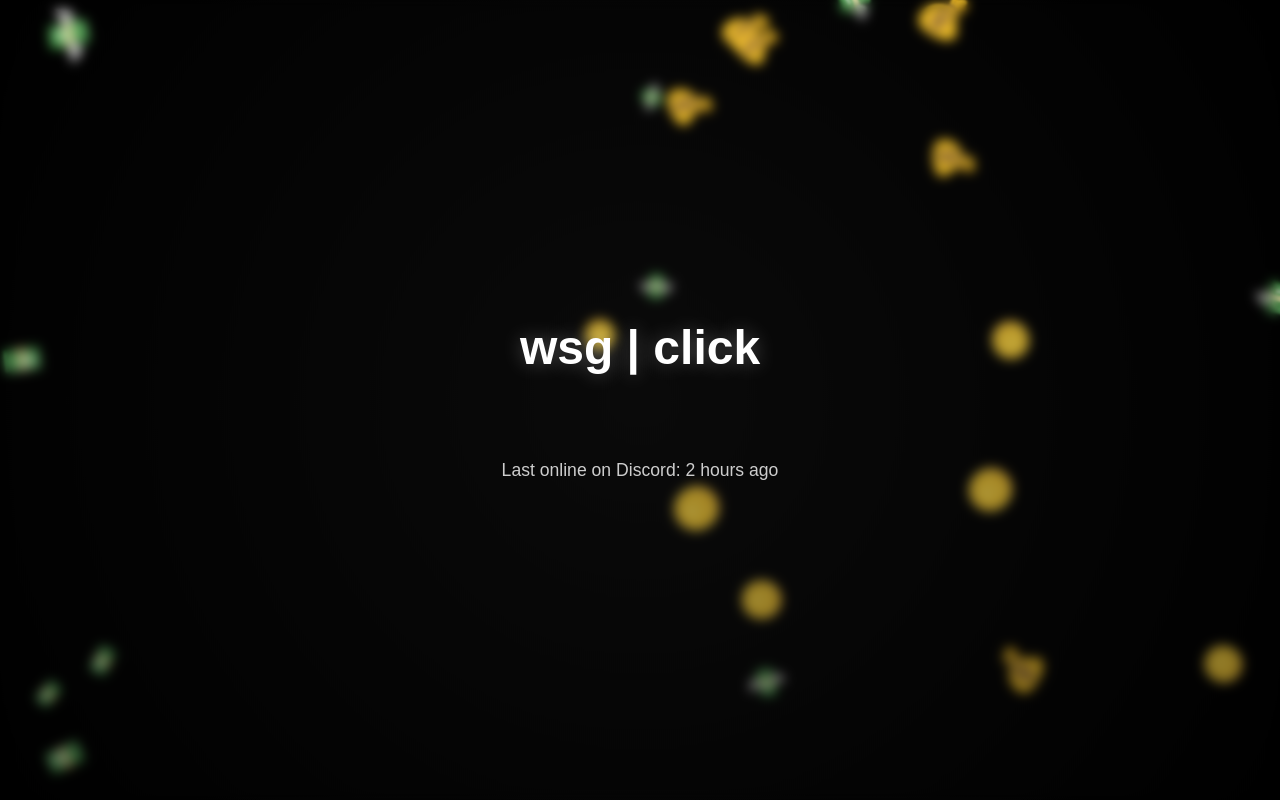
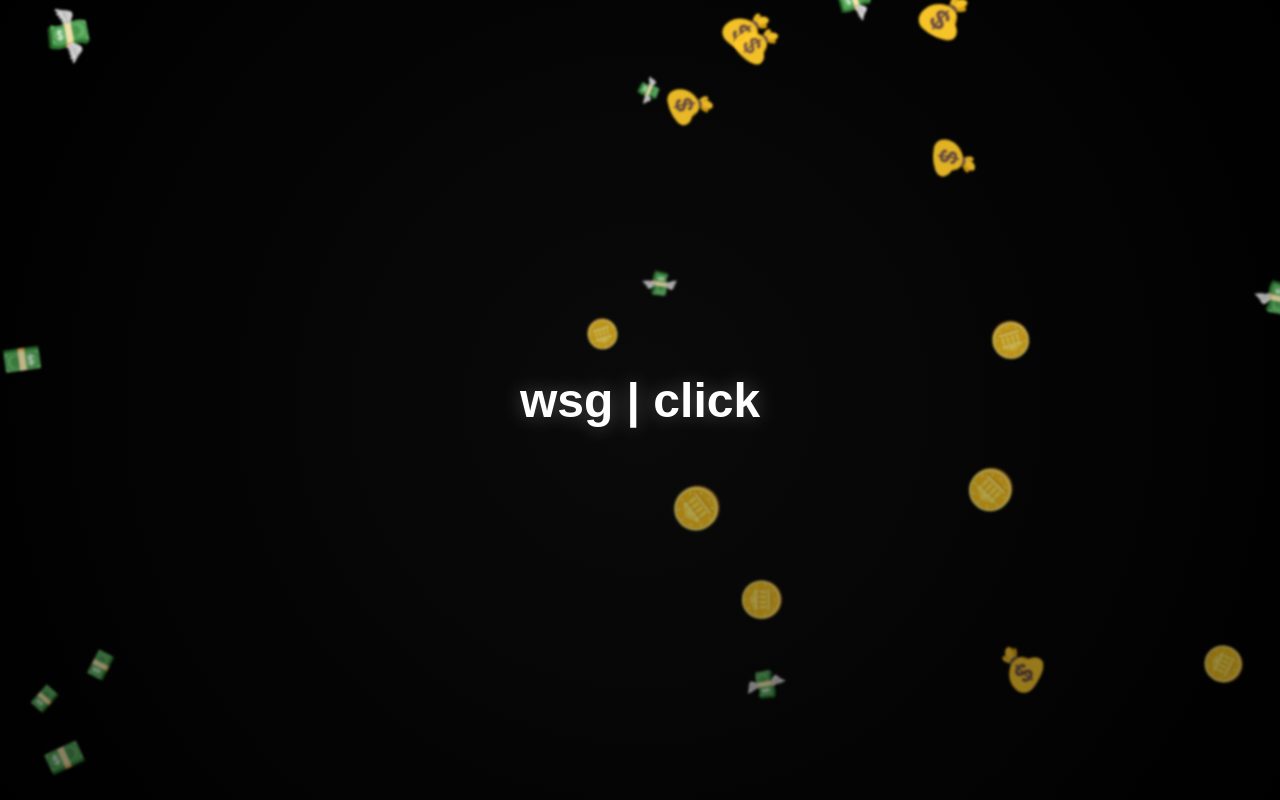
Before and after one commit to 1ink-1/guns, a plain HTML site: page index.html in a window 1280 px wide. Shown: the top 800 px of the page. Drawn offline with Linux system fonts and the light colour scheme.

Commit message:
Update index.html

```diff
--- a/index.html
+++ b/index.html
@@ -5,140 +5,54 @@
 <meta name="viewport" content="width=device-width, initial-scale=1.0">
 <title>wsg | click</title>
 <style>
-    * {
-      margin: 0;
-      padding: 0;
-      box-sizing: border-box;
+  *{margin:0;padding:0;box-sizing:border-box}
+  body{
+    height:100vh;display:flex;align-items:center;justify-content:center;
+    background:radial-gradient(circle at center,#0a0a0a 0%,#000 100%);
+    color:white;font-family:'Poppins',sans-serif;overflow:hidden;
   }
-
-    body {
-      height: 100vh;
-      overflow: hidden;
-      display: flex;
-      flex-direction: column;
-      align-items: center;
-      justify-content: center;
-      background: radial-gradient(circle at center, #0a0a0a 0%, #000 100%);
-      color: white;
-      font-family: 'Poppins', sans-serif;
-      text-align: center;
-      position: relative;
+  h1{
+    font-size:3rem;cursor:pointer;text-shadow:0 0 20px rgba(255,255,255,0.3);
+    z-index:2;position:relative;
   }
-
-    /* Blurred overlay */
-    .blur-overlay {
-      position: absolute;
-      width: 100%;
-      height: 100%;
-      backdrop-filter: blur(6px);
-      z-index: 0;
+  .money{
+    position:absolute;top:-10%;width:40px;opacity:.8;
+    animation:fall linear infinite;filter:blur(1px);
   }
-
-    h1 {
-      font-size: 3rem;
-      cursor: pointer;
-      text-shadow: 0 0 20px rgba(255,255,255,0.3);
-      z-index: 1;
-    }
-
-    #typed {
-      font-size: 2rem;
-      margin-top: 15px;
-      height: 40px;
-      z-index: 1;
-      position: relative;
-    }
-
-    .status {
-      margin-top: 30px;
-      font-size: 1.1rem;
-      opacity: 0.8;
-      z-index: 1;
-      position: relative;
-    }
-
-    /* Falling money animation */
-    .money {
-      position: absolute;
-      top: -10%;
-      width: 40px;
-      opacity: 0.8;
-      animation: fall linear infinite;
-      filter: blur(1px);
-    }
-
-    @keyframes fall {
-      0% { transform: translateY(0) rotate(0deg); opacity: 1; }
-      100% { transform: translateY(110vh) rotate(360deg); opacity: 0.5; }
+  @keyframes fall{
+    0%{transform:translateY(0) rotate(0deg);opacity:1}
+    100%{transform:translateY(110vh) rotate(360deg);opacity:.5}
   }
 </style>
 </head>
 <body>
+<div id="moneyContainer"></div>
+<h1 id="clickText">wsg | click</h1>
 
-  <div id="moneyContainer"></div>
-  <div class="blur-overlay"></div>
-
-  <h1 id="clickText">wsg | click</h1>
-  <div id="typed"></div>
-  <div class="status">Last online on Discord: <span id="lastOnline">just now</span></div>
-
-  <!-- Background song -->
 <audio id="song" src="https://files.catbox.moe/7r7k3a.mp3"></audio>
 
 <script>
-    const clickText = document.getElementById('clickText');
-    const typed = document.getElementById('typed');
-    const audio = document.getElementById('song');
-    const moneyContainer = document.getElementById('moneyContainer');
+const clickText=document.getElementById('clickText');
+const audio=document.getElementById('song');
+const moneyContainer=document.getElementById('moneyContainer');
 
-    // Typing effect
-    let words = ['@1ink'];
-    let i = 0;
-    let j = 0;
-    let isDeleting = false;
-
-    function type() {
-      const currentWord = words[i];
-      if (!isDeleting) {
-        typed.textContent = currentWord.substring(0, j + 1);
-        j++;
-        if (j === currentWord.length) {
-          isDeleting = true;
-          setTimeout(type, 1000);
-          return;
-        }
-      } else {
-        typed.textContent = currentWord.substring(0, j - 1);
-        j--;
-        if (j === 0) {
-          isDeleting = false;
-          setTimeout(type, 500);
-          return;
-        }
-      }
-      setTimeout(type, 150);
+// spawn falling money
+const moneyEmojis=['💵','💸','💰','🪙'];
+for(let i=0;i<25;i++){
+  const m=document.createElement('div');
+  m.classList.add('money');
+  m.textContent=moneyEmojis[Math.floor(Math.random()*moneyEmojis.length)];
+  m.style.left=Math.random()*100+'vw';
+  m.style.animationDuration=3+Math.random()*4+'s';
+  m.style.fontSize=20+Math.random()*25+'px';
+  moneyContainer.appendChild(m);
 }
 
-    clickText.addEventListener('click', () => {
-      if (typed.textContent === '') type();
+clickText.addEventListener('click',()=>{
   audio.play();
+  // wait 1s then go to page2
+  setTimeout(()=>{window.location.href='page2.html';},1000);
 });
-
-    // Generate falling money
-    const moneyEmojis = ['💵','💸','💰','🪙'];
-    for (let i = 0; i < 25; i++) {
-      const money = document.createElement('div');
-      money.classList.add('money');
-      money.textContent = moneyEmojis[Math.floor(Math.random() * moneyEmojis.length)];
-      money.style.left = Math.random() * 100 + 'vw';
-      money.style.animationDuration = 3 + Math.random() * 4 + 's';
-      money.style.fontSize = 20 + Math.random() * 25 + 'px';
-      moneyContainer.appendChild(money);
-    }
-
-    // Manual last online text
-    document.getElementById('lastOnline').textContent = '2 hours ago';
 </script>
-
 </body>
 </html>
```
Lines whose indentation alone changed are shown as unchanged.
